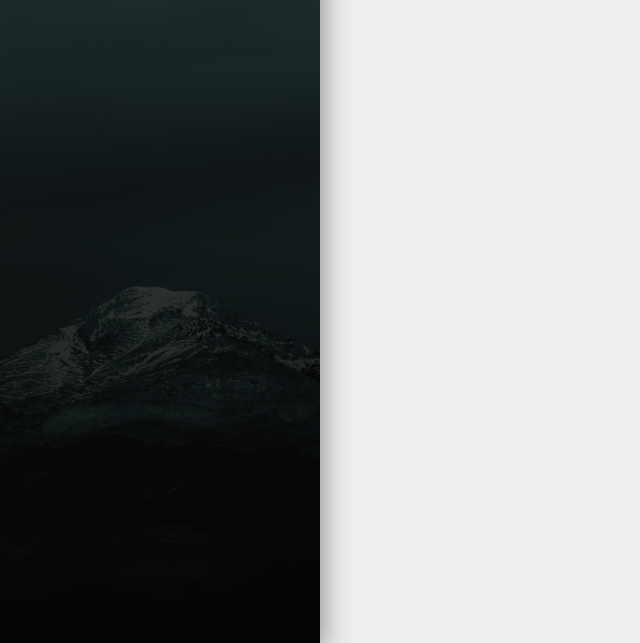
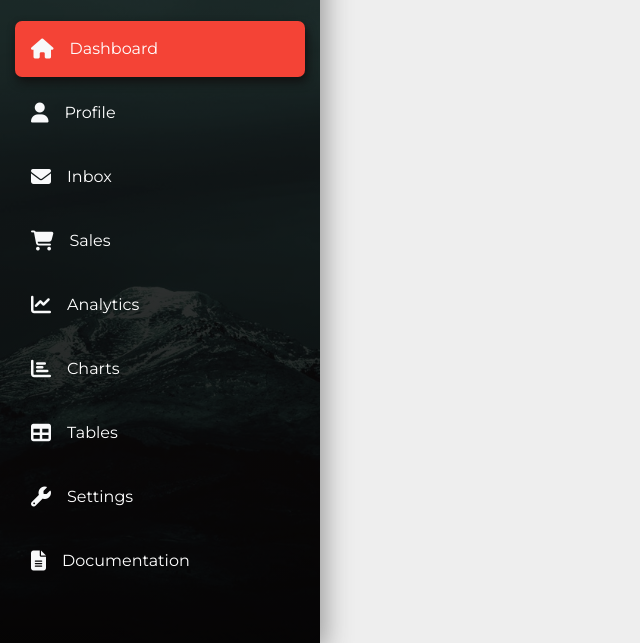
Before and after one commit to akash02-das/admin-dashboard, a plain HTML site: page index.html in a window 1280 px wide. Shown: the part 157-800 px from the top of the page, without its empty margins (0-640 px from the left). Drawn offline with nearby package versions, Linux system fonts and the light colour scheme.

Commit message:
Created side navbar part-2

```diff
--- a/index.html
+++ b/index.html
@@ -54,6 +54,60 @@
                 />
                 <a href="#" class="text-white">Akash Das</a>
               </div>
+              <ul class="navbar-nav flex-column mt-4">
+                <li class="nav-item">
+                  <a href="#" class="nav-link text-white p-3 mb-2 current"
+                    ><i class="fas fa-home fa-lg text-light mr-3"></i
+                    >Dashboard</a
+                  >
+                </li>
+                <li class="nav-item">
+                  <a href="#" class="nav-link text-white p-3 mb-2 sidebar-link"
+                    ><i class="fas fa-user fa-lg text-light mr-3"></i>Profile</a
+                  >
+                </li>
+                <li class="nav-item">
+                  <a href="#" class="nav-link text-white p-3 mb-2 sidebar-link"
+                    ><i class="fas fa-envelope fa-lg text-light mr-3"></i
+                    >Inbox</a
+                  >
+                </li>
+                <li class="nav-item">
+                  <a href="#" class="nav-link text-white p-3 mb-2 sidebar-link"
+                    ><i class="fas fa-shopping-cart fa-lg text-light mr-3"></i
+                    >Sales</a
+                  >
+                </li>
+                <li class="nav-item">
+                  <a href="#" class="nav-link text-white p-3 mb-2 sidebar-link"
+                    ><i class="fas fa-chart-line fa-lg text-light mr-3"></i
+                    >Analytics</a
+                  >
+                </li>
+                <li class="nav-item">
+                  <a href="#" class="nav-link text-white p-3 mb-2 sidebar-link"
+                    ><i class="fas fa-chart-bar fa-lg text-light mr-3"></i
+                    >Charts</a
+                  >
+                </li>
+                <li class="nav-item">
+                  <a href="#" class="nav-link text-white p-3 mb-2 sidebar-link"
+                    ><i class="fas fa-table fa-lg text-light mr-3"></i>Tables</a
+                  >
+                </li>
+                <li class="nav-item">
+                  <a href="#" class="nav-link text-white p-3 mb-2 sidebar-link"
+                    ><i class="fas fa-wrench fa-lg text-light mr-3"></i
+                    >Settings</a
+                  >
+                </li>
+                <li class="nav-item">
+                  <a href="#" class="nav-link text-white p-3 mb-2 sidebar-link"
+                    ><i class="fas fa-file-alt fa-lg text-light mr-3"></i
+                    >Documentation</a
+                  >
+                </li>
+              </ul>
             </div>
             <!-- End of Sidebar -->
             <!-- Top Nav -->
--- a/style.css
+++ b/style.css
@@ -16,4 +16,23 @@ body {
 .bottom-border {
   border-bottom: 1px groove #eee;
 }
+.sidebar-link {
+  transition: all 0.4s;
+}
+.sidebar-link:hover {
+  background-color: #444;
+  border-radius: 5px;
+}
+.current {
+  background-color: #f44336;
+  border-radius: 7px;
+  box-shadow: 2px 5px 10px #111;
+  transition: all 0.3s;
+}
+.current:hover {
+  background-color: #f66436;
+  border-radius: 7px;
+  box-shadow: 2px 5px 20px #111;
+  transform: translateY(-1px);
+}
 /* ######### End of Navbar ######### */
```
